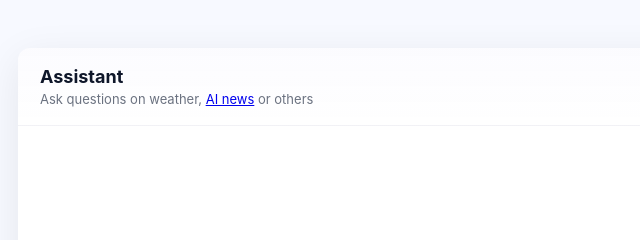
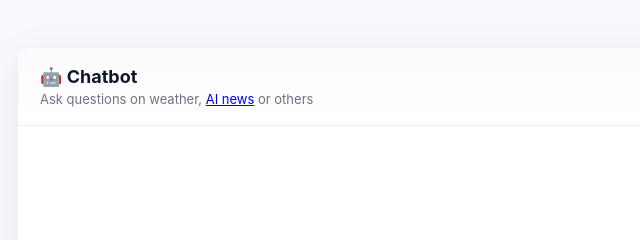
Before and after one commit to itsmephani/open-ai, a plain HTML site: page static/index.html in a window 1280 px wide. Shown: the top 240 px of the page, 122-762 px from the left. Drawn offline with Linux system fonts and the light colour scheme.

Commit message:
Update header

```diff
--- a/static/index.html
+++ b/static/index.html
@@ -9,7 +9,7 @@
   <body>
     <div class="chat-app">
       <header class="chat-header">
-        <h1>Assistant</h1>
+        <h1>🤖 Chatbot</h1>
         <p class="sub">Ask questions on weather, <a target="_blank" href="https://www.artificialintelligence-news.com/wp-content/uploads/2025/08/ai_report_2025.pdf">AI news</a> or others</p>
       </header>
 
```
